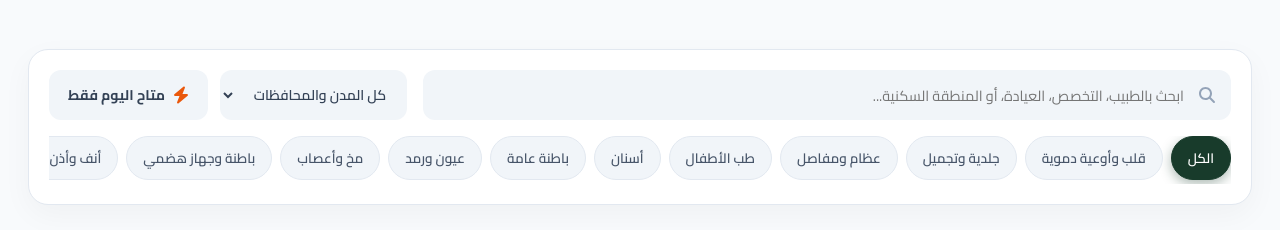
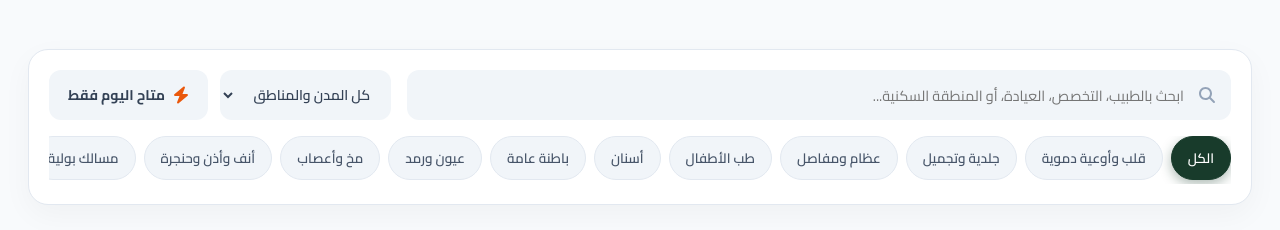
Before and after one commit to mansourayman146-oss/doctork, a React (Vite) app: page / in a window 1280 px wide. Shown: the part 2019-2249 px from the top of the page. Built offline with nearby package versions, Linux system fonts and the light colour scheme.

Commit message:
fix(filters): sync city/region filters with doctor card active clinic and booking wizard branch preselection

```diff
--- a/src/features/booking/BookingModal.jsx
+++ b/src/features/booking/BookingModal.jsx
@@ -183,14 +183,8 @@ export default function BookingModal({
       setSelectedClinicIndex(finalIndex);
 
       const clinicSlots = clinics[finalIndex]?.availableSlots || [];
-      if (initialSlot && clinicSlots.includes(initialSlot)) {
-        setSelectedSlot(initialSlot);
-        // If both clinic and slot were explicitly chosen from card, jump to step 2 for quick verification
-        setCurrentStep(2);
-      } else {
-        setSelectedSlot(clinicSlots[0] || '');
-        setCurrentStep(1);
-      }
+      setSelectedSlot(clinicSlots[0] || '');
+      setCurrentStep(1);
     }
   }, [isOpen, doctor, initialSlot, initialClinicId, currentUser, clinics, upcomingDays]);
 
--- a/src/features/doctors/Doctors.jsx
+++ b/src/features/doctors/Doctors.jsx
@@ -1,7 +1,7 @@
 import './Doctors.css';
 import React, { useState, useMemo, useEffect } from 'react';
 import Icon from '@/components/ui/Icon';
-import { EGYPT_GOVERNORATES } from '@/lib/constants';
+import { EGYPT_MEDICAL_REGIONS } from '@/lib/constants';
 
 
 
@@ -50,7 +50,7 @@ function DoctorAvatar({ doc, hasSlots }) {
  * Individual Doctor Card with Interactive Multi-Clinic Selector
  * and Real-Time Clinic-Specific Available Appointments
  */
-function DoctorCard({ doc, selectedCity, onBookDoctor }) {
+function DoctorCard({ doc, selectedCity, searchQuery, onBookDoctor }) {
   const clinics = useMemo(() => {
     if (Array.isArray(doc.clinics) && doc.clinics.length > 0) {
       return doc.clinics.map(c => ({ ...c, price: doc.price }));
@@ -71,23 +71,34 @@ function DoctorCard({ doc, selectedCity, onBookDoctor }) {
     ];
   }, [doc]);
 
-  // Find if a clinic matches the currently filtered city
-  const cityMatchingClinic = useMemo(() => {
-    if (!selectedCity || selectedCity === 'كل المدن') return null;
-    return clinics.find(c => c.city === selectedCity || c.location?.includes(selectedCity));
-  }, [clinics, selectedCity]);
+  // Find if a clinic matches the currently filtered city, region, or search term
+  const effectiveFilter = useMemo(() => {
+    if (selectedCity && selectedCity !== 'كل المدن') return selectedCity.trim().toLowerCase();
+    if (searchQuery) return searchQuery.trim().toLowerCase();
+    return '';
+  }, [selectedCity, searchQuery]);
 
-  const [activeClinicId, setActiveClinicId] = useState(() => (cityMatchingClinic || clinics[0])?.id);
+  const matchingClinic = useMemo(() => {
+    if (!effectiveFilter) return null;
+    return clinics.find(c =>
+      c.city?.toLowerCase().includes(effectiveFilter) ||
+      c.location?.toLowerCase().includes(effectiveFilter) ||
+      c.shortLocation?.toLowerCase().includes(effectiveFilter) ||
+      c.name?.toLowerCase().includes(effectiveFilter)
+    );
+  }, [clinics, effectiveFilter]);
 
-  // If city filter changes, automatically switch to the matching clinic if available
+  const [activeClinicId, setActiveClinicId] = useState(() => (matchingClinic || clinics[0])?.id);
+
+  // If filter changes, automatically switch to the matching clinic if available
   useEffect(() => {
-    if (cityMatchingClinic) {
-      setActiveClinicId(cityMatchingClinic.id);
+    if (matchingClinic) {
+      setActiveClinicId(matchingClinic.id);
     }
-  }, [cityMatchingClinic]);
+  }, [matchingClinic]);
 
   // Fallback to first clinic if activeClinicId not in list
-  const activeClinic = clinics.find(c => c.id === activeClinicId) || clinics[0];
+  const activeClinic = clinics.find(c => c.id === activeClinicId) || matchingClinic || clinics[0];
   const activeSlots = Array.isArray(activeClinic?.availableSlots) ? activeClinic.availableSlots : [];
   const hasSlots = activeSlots.length > 0;
   const isAvailableToday = Boolean(activeClinic?.availableToday);
@@ -218,7 +229,7 @@ function DoctorCard({ doc, selectedCity, onBookDoctor }) {
         <button
           type="button"
           className="btn btn-primary btn-book-doctor"
-          onClick={() => onBookDoctor(doc)}
+          onClick={() => onBookDoctor(doc, activeSlots[0], activeClinic.id)}
           title={`بدء حجز موعد كشف مع ${doc.name}`}
         >
           <span className="btn-book-text">احجز موعد كشف</span>
@@ -275,8 +286,14 @@ export default function Doctors({
 
       // 2. City filter
       if (selectedCity !== 'كل المدن') {
-        const docMatchesCity = doc.city === selectedCity || doc.location.includes(selectedCity);
-        const clinicMatchesCity = Array.isArray(doc.clinics) && doc.clinics.some(c => c.city === selectedCity || c.location?.includes(selectedCity));
+        const cityTerm = selectedCity.trim().toLowerCase();
+        const docMatchesCity = doc.city?.toLowerCase().includes(cityTerm) || doc.location?.toLowerCase().includes(cityTerm);
+        const clinicMatchesCity = Array.isArray(doc.clinics) && doc.clinics.some(c =>
+          c.city?.toLowerCase().includes(cityTerm) ||
+          c.location?.toLowerCase().includes(cityTerm) ||
+          c.shortLocation?.toLowerCase().includes(cityTerm) ||
+          c.name?.toLowerCase().includes(cityTerm)
+        );
         if (!docMatchesCity && !clinicMatchesCity) return false;
       }
 
@@ -370,11 +387,11 @@ export default function Doctors({
                 className="filter-select"
                 value={selectedCity}
                 onChange={(e) => setSelectedCity(e.target.value)}
-                aria-label="اختر المدينة"
+                aria-label="اختر المدينة أو المنطقة"
               >
-                {['كل المدن', ...EGYPT_GOVERNORATES].map(city => (
+                {['كل المدن', ...EGYPT_MEDICAL_REGIONS].map(city => (
                   <option key={city} value={city}>
-                    {city === 'كل المدن' ? 'كل المدن والمحافظات' : city}
+                    {city === 'كل المدن' ? 'كل المدن والمناطق' : city}
                   </option>
                 ))}
               </select>
@@ -469,6 +486,7 @@ export default function Doctors({
                   key={doc.id}
                   doc={doc}
                   selectedCity={selectedCity}
+                  searchQuery={internalSearch || searchQuery}
                   onBookDoctor={onBookDoctor}
                 />
               ))}
--- a/src/features/doctors/data/doctors.data.js
+++ b/src/features/doctors/data/doctors.data.js
@@ -485,7 +485,7 @@ export const INITIAL_DOCTORS = [
     name: 'د. ياسمين الشاذلي',
     title: 'استشاري أول أمراض الباطنة العامة والجهاز الهضمي والكبد والمناظير',
     specialty: 'أمراض الباطنة والجهاز الهضمي والكبد',
-    specialtyFilter: 'باطنة وجهاز هضمي',
+    specialtyFilter: 'باطنة عامة',
     rating: 4.96,
     reviewsCount: 240,
     experience: '16 سنة خبرة',
--- a/src/lib/constants.js
+++ b/src/lib/constants.js
@@ -22,6 +22,24 @@ export const DEFAULT_SLOTS = [
   '07:30 م',
   '08:00 م',
   '08:30 م'
+];
+
+export const EGYPT_MEDICAL_REGIONS = [
+  'القاهرة',
+  'الجيزة',
+  'الإسكندرية',
+  'المعادي',
+  'المهندسين',
+  'الشيخ زايد',
+  'التجمع الخامس',
+  'مصر الجديدة',
+  'مدينة نصر',
+  'الدقي',
+  '6 أكتوبر',
+  'فيصل والهرم',
+  'شبرا',
+  'سموحة',
+  'لوران'
 ];
 
 export const EGYPT_GOVERNORATES = [
```
